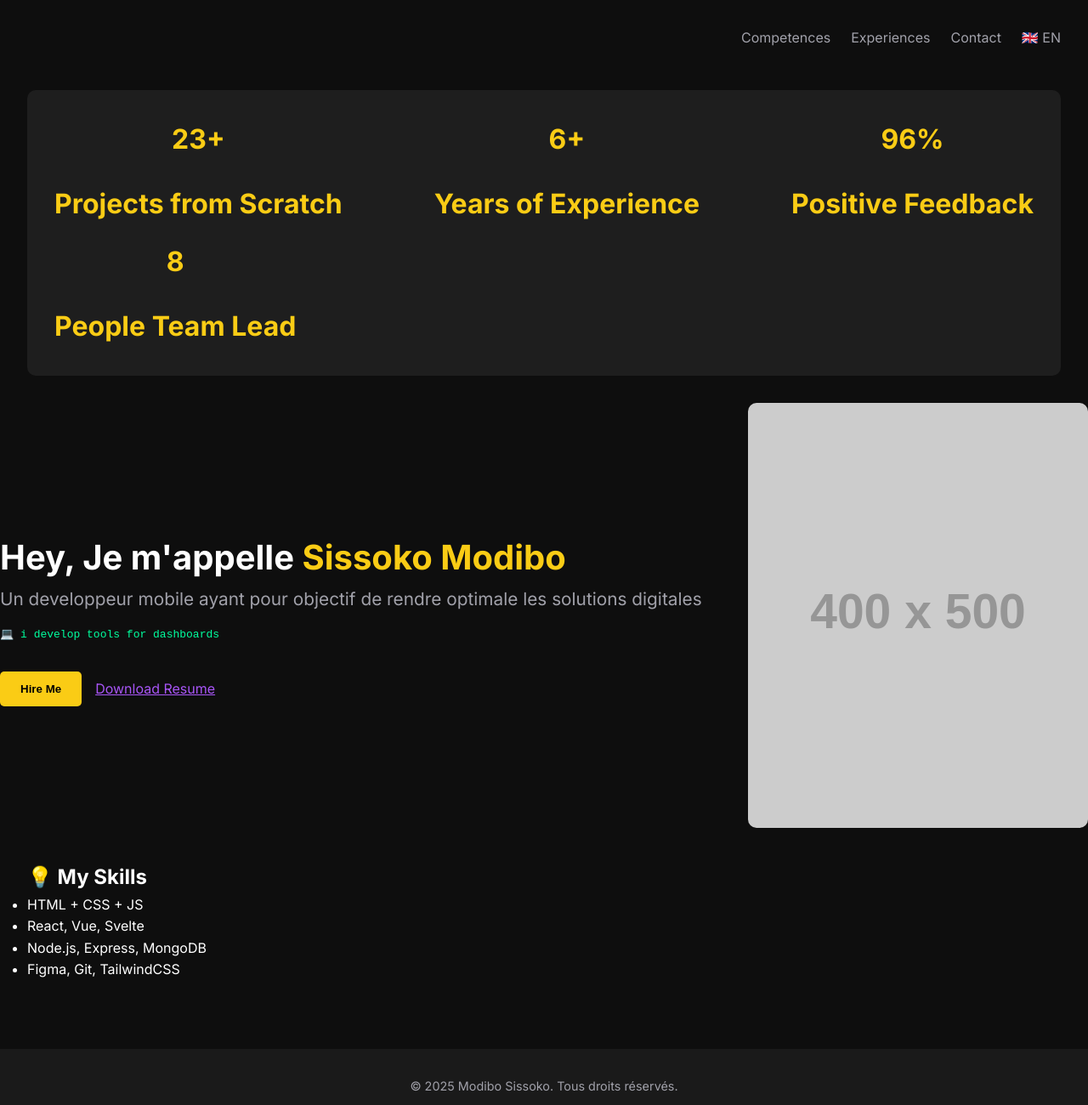
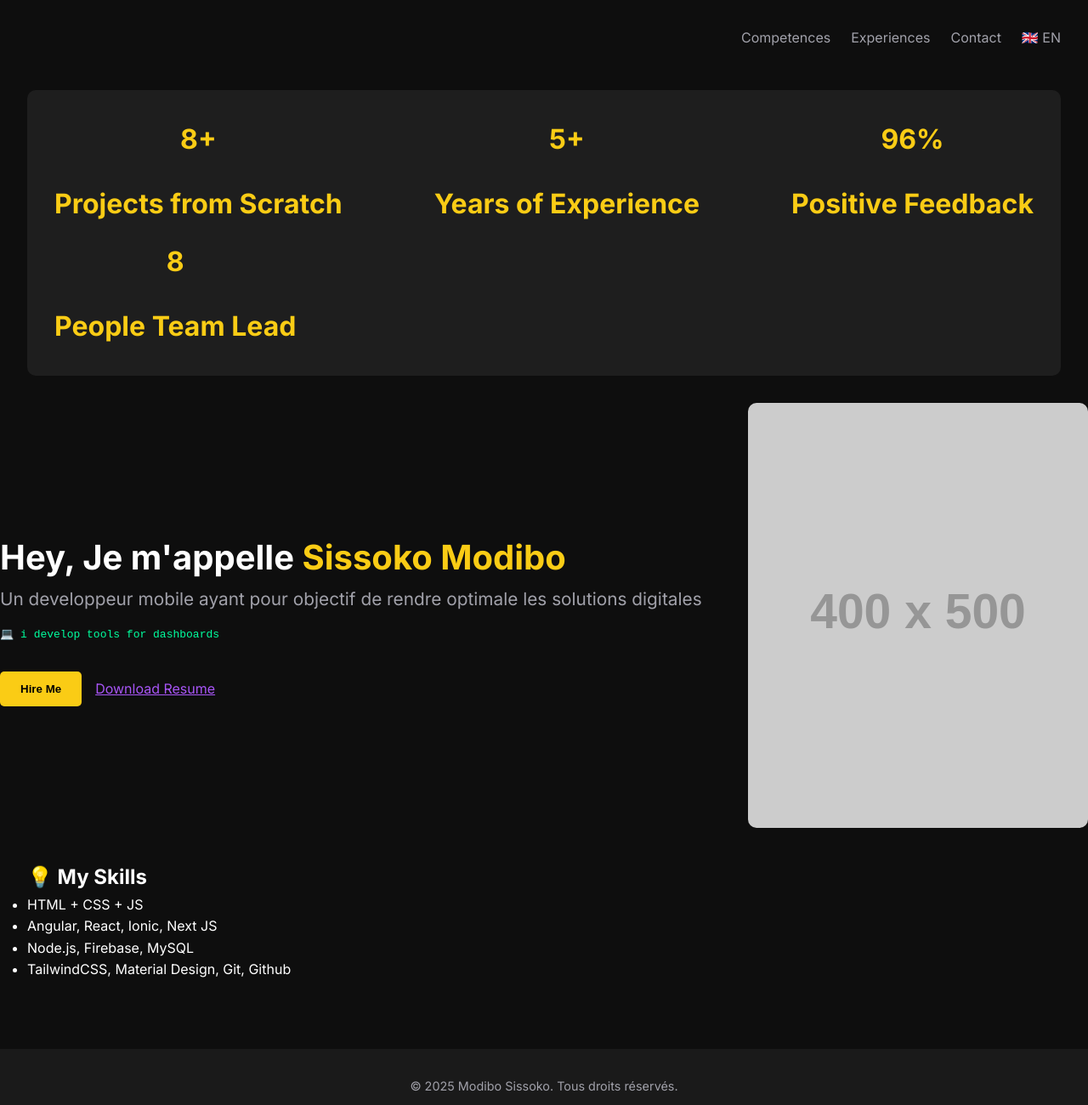
Before and after one commit to Sissoko20/myportfolio, a plain HTML site: page index.html in a window 1280 px wide. Shown: the top 1300 px of the page at 85% size. Drawn offline with Linux system fonts and the light colour scheme; placeholder pictures from the web are drawn by us.

Commit message:
Updating content

```diff
--- a/index.html
+++ b/index.html
@@ -21,8 +21,8 @@
   </ul>
 
   <div class="stats">
-    <div><span>23+</span><br /><span data-i18n="stat1">Projects from Scratch</span></div>
-    <div><span>6+</span><br /><span data-i18n="stat2">Years of Experience</span></div>
+    <div><span>8+</span><br /><span data-i18n="stat1">Projects from Scratch</span></div>
+    <div><span>5+</span><br /><span data-i18n="stat2">Years of Experience</span></div>
     <div><span>96%</span><br /><span data-i18n="stat3">Positive Feedback</span></div>
     <div><span>8</span><br /><span data-i18n="stat4">People Team Lead</span></div>
   </div>
@@ -55,9 +55,9 @@
   <h2 data-i18n="skills-title">💡 My Skills</h2>
   <ul class="skills-list">
     <li data-i18n="skill1">HTML + CSS + JS</li>
-    <li data-i18n="skill2">React, Vue, Svelte</li>
-    <li data-i18n="skill3">Node.js, Express, MongoDB</li>
-    <li data-i18n="skill4">Figma, Git, TailwindCSS</li>
+    <li data-i18n="skill2">Angular, React, Ionic, Next JS</li>
+    <li data-i18n="skill3">Node.js, Firebase, MySQL</li>
+    <li data-i18n="skill4">TailwindCSS, Material Design, Git, Github</li>
   </ul>
 </section>
 
```
